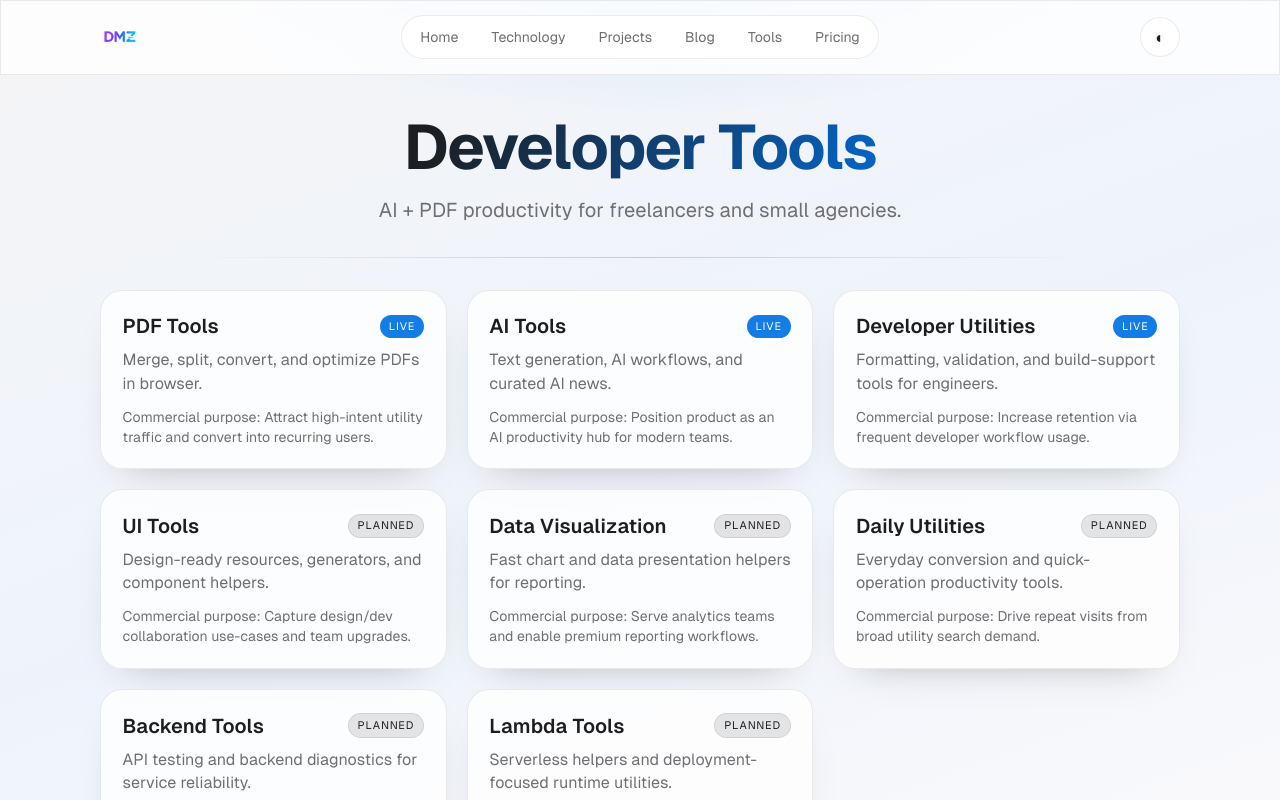
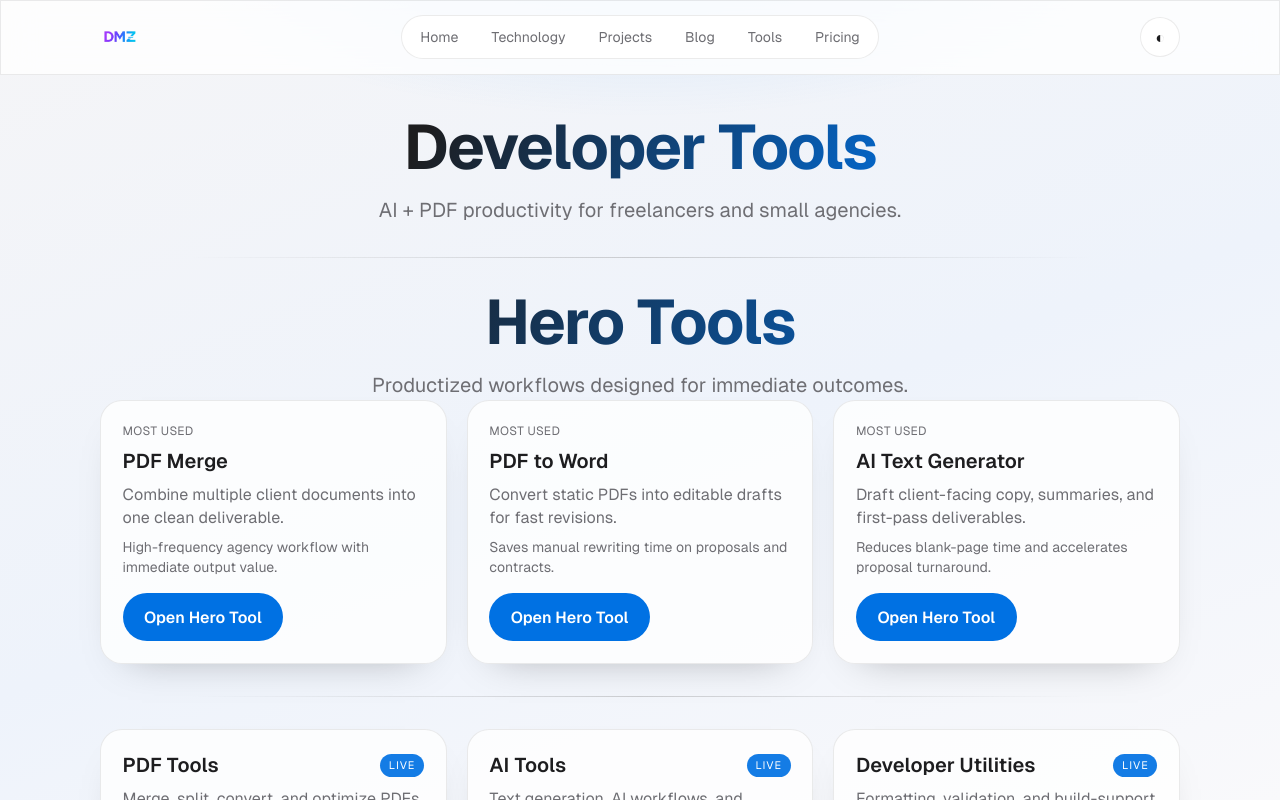
Before and after one commit to kalyanar4/project-space, a Next.js app: page /tools in a window 1280 px wide. Shown: the top 800 px of the page. Built offline with nearby package versions, Linux system fonts and the light colour scheme.

Commit message:
Complete Week 2 by productizing hero tools discovery on tools hub

```diff
--- a/app/tools/page.tsx
+++ b/app/tools/page.tsx
@@ -1,6 +1,27 @@
 import { tools } from "../data/toolsList";
 import PageAnalytics from "@/components/PageAnalytics";
 import TrackedLink from "@/components/TrackedLink";
+
+const heroTools = [
+  {
+    name: "PDF Merge",
+    path: "/tools/pdf/merge",
+    outcome: "Combine multiple client documents into one clean deliverable.",
+    value: "High-frequency agency workflow with immediate output value.",
+  },
+  {
+    name: "PDF to Word",
+    path: "/tools/pdf/pdf-to-word",
+    outcome: "Convert static PDFs into editable drafts for fast revisions.",
+    value: "Saves manual rewriting time on proposals and contracts.",
+  },
+  {
+    name: "AI Text Generator",
+    path: "/tools/ai/text-generator",
+    outcome: "Draft client-facing copy, summaries, and first-pass deliverables.",
+    value: "Reduces blank-page time and accelerates proposal turnaround.",
+  },
+];
 
 export default function Tools() {
   return (
@@ -12,6 +33,33 @@ export default function Tools() {
         <p className="page-subtitle">
           AI + PDF productivity for freelancers and small agencies.
         </p>
+      </section>
+
+      <div className="section-divider" />
+
+      <section className="reveal-fade-up">
+        <div className="page-intro mb-7">
+          <h2 className="page-title">Hero Tools</h2>
+          <p className="page-subtitle">Productized workflows designed for immediate outcomes.</p>
+        </div>
+        <div className="grid gap-5 sm:grid-cols-2 lg:grid-cols-3 stagger-grid">
+          {heroTools.map((tool) => (
+            <article key={tool.name} className="service-card reveal-fade-up">
+              <p className="text-xs uppercase tracking-wide text-muted mb-2">Most Used</p>
+              <h3 className="text-xl font-semibold mb-2">{tool.name}</h3>
+              <p className="text-muted mb-2">{tool.outcome}</p>
+              <p className="text-sm text-muted mb-4">{tool.value}</p>
+              <TrackedLink
+                href={tool.path}
+                className="primary-btn"
+                eventName="tool_start"
+                eventPayload={{ tool: tool.path, source: "hero_tools_section" }}
+              >
+                Open Hero Tool
+              </TrackedLink>
+            </article>
+          ))}
+        </div>
       </section>
 
       <div className="section-divider" />
```
